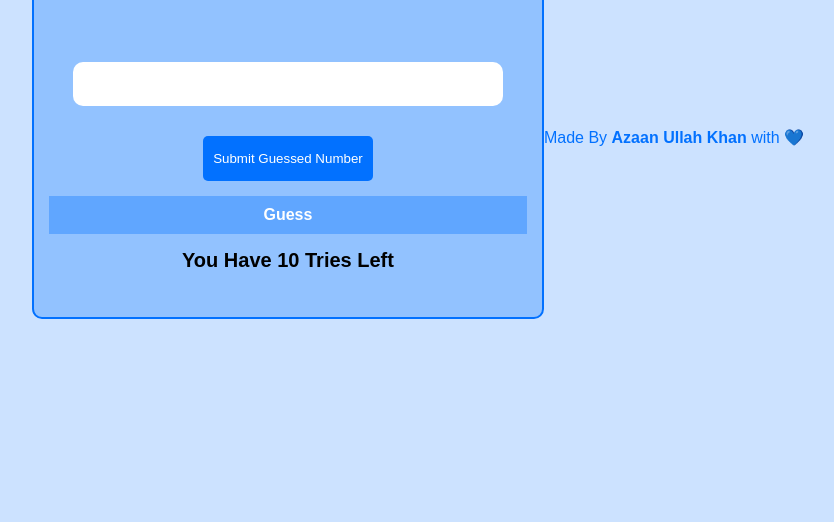
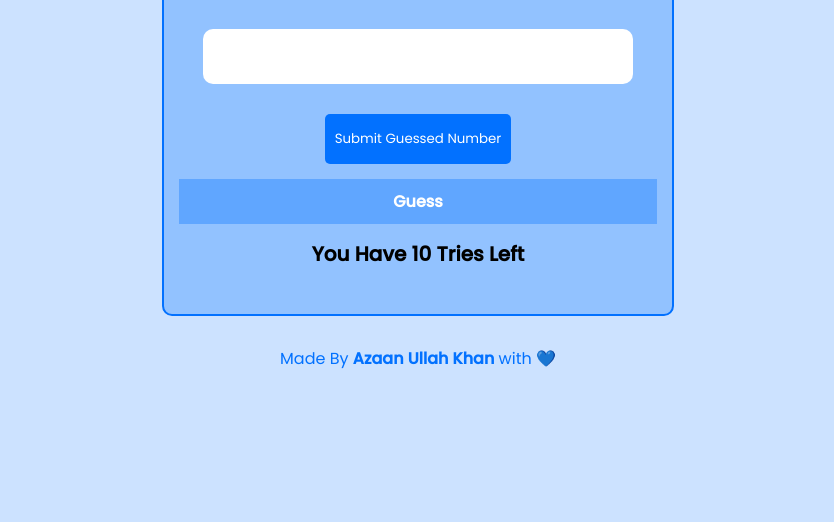
Before and after one commit to AzaanUllah-Khan/Guess-The-Number-Game, a plain HTML site: page index.html in a window 1280 px wide. Shown: the part 278-800 px from the top of the page, without its empty margins (222-1056 px from the left). Drawn offline with Linux system fonts and the light colour scheme.

Commit message:
Update style.css

```diff
--- a/style.css
+++ b/style.css
@@ -1,8 +1,10 @@
+@import url('https://fonts.googleapis.com/css2?family=Poppins:wght@200;300;400;500&display=swap');
+
 *{
     margin: 0;
     padding: 0;
     box-sizing: border-box;
-    font-family: Arial, Helvetica, sans-serif;
+    font-family: 'Poppins', Arial, Helvetica, sans-serif;
 }
 body{
     display: flex;
@@ -10,6 +12,7 @@ body{
     align-items: center;
     height: 100vh;
     align-items: center;
+    flex-direction: column;
     background-color: #cce2ff;
 }
 .number{
```
